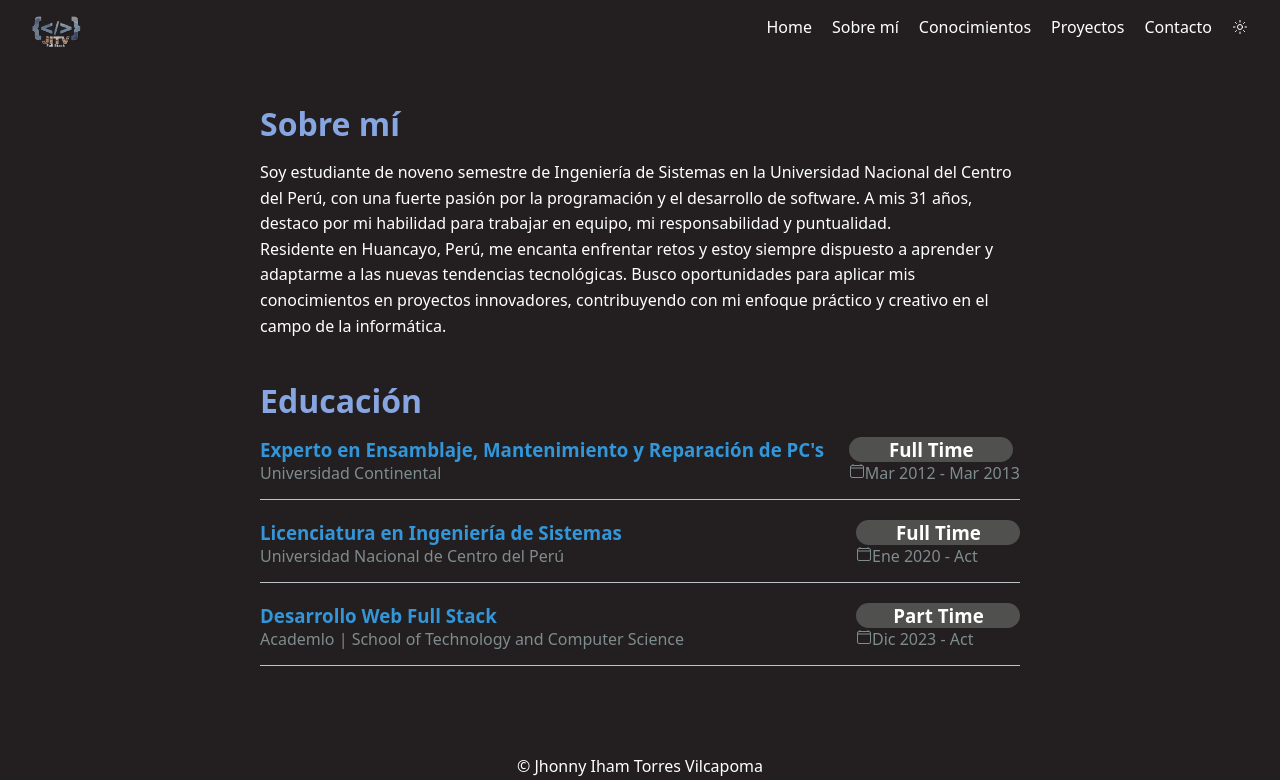
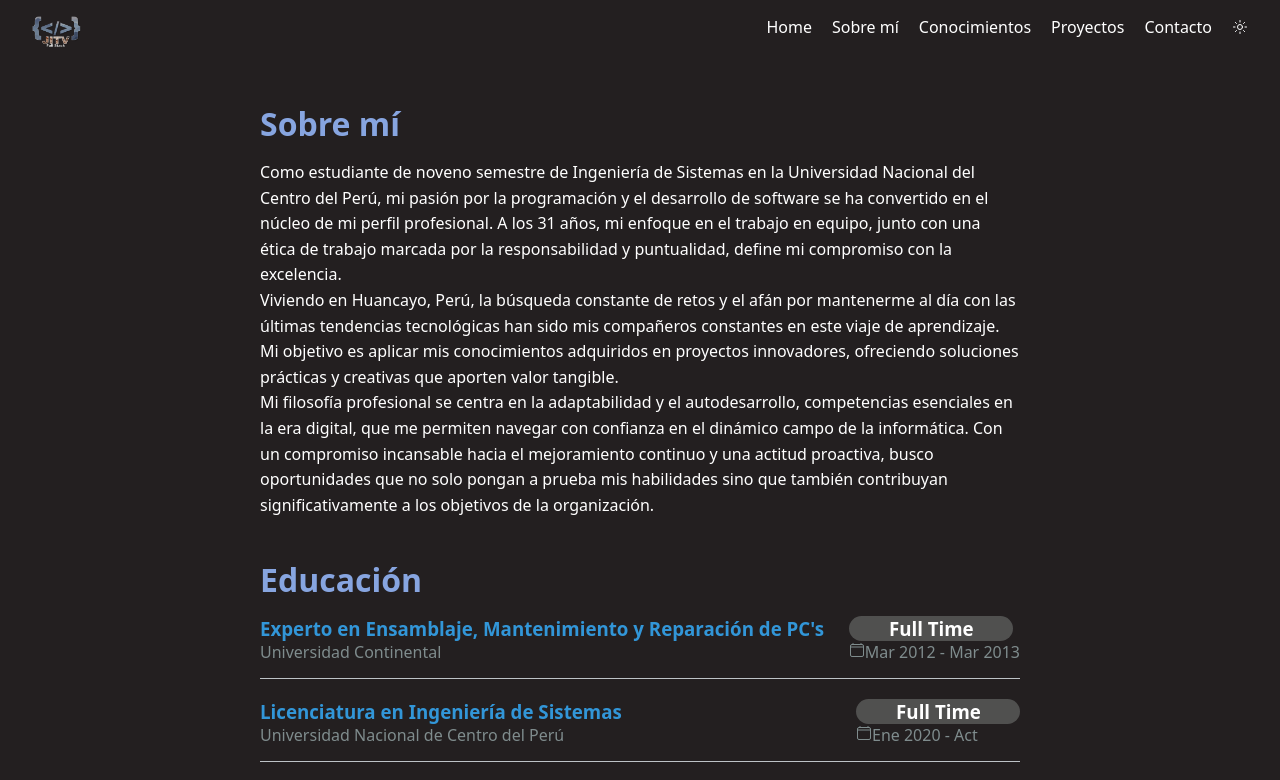
Before and after one commit to JhonnyIham/portafolio, a React (Vite) app: page /#/sobremi in a window 1280 px wide. Shown: the top 780 px of the page. Built offline with nearby package versions, Linux system fonts and the light colour scheme.

Commit message:
finished5.0

```diff
--- a/src/componentes/SobreMi/SobreMi.jsx
+++ b/src/componentes/SobreMi/SobreMi.jsx
@@ -25,15 +25,9 @@ const SobreMi = () => {
     <div className="sobreMi">
       <article className="sobreMi-biografia">
         <h2 className="sobreMi-titulo">Sobre mí</h2>
-        <p className="sobreMi-texto">Soy estudiante de noveno semestre de
-        Ingeniería de Sistemas en la Universidad Nacional del Centro del Perú,
-        con una fuerte pasión por la programación y el desarrollo de software. A mis 31 años, destaco por mi habilidad para trabajar en equipo, mi
-        responsabilidad y puntualidad.</p>
-        <p className="sobreMi-texto">Residente en Huancayo, Perú, me encanta
-        enfrentar retos y estoy siempre dispuesto a aprender y adaptarme a las
-        nuevas tendencias tecnológicas. Busco oportunidades para aplicar mis
-        conocimientos en proyectos innovadores, contribuyendo con mi enfoque
-        práctico y creativo en el campo de la informática.</p>
+        <p className="sobreMi-texto">Como estudiante de noveno semestre de Ingeniería de Sistemas en la Universidad Nacional del Centro del Perú, mi pasión por la programación y el desarrollo de software se ha convertido en el núcleo de mi perfil profesional. A los 31 años, mi enfoque en el trabajo en equipo, junto con una ética de trabajo marcada por la responsabilidad y puntualidad, define mi compromiso con la excelencia.</p>
+        <p className="sobreMi-texto">Viviendo en Huancayo, Perú, la búsqueda constante de retos y el afán por mantenerme al día con las últimas tendencias tecnológicas han sido mis compañeros constantes en este viaje de aprendizaje. Mi objetivo es aplicar mis conocimientos adquiridos en proyectos innovadores, ofreciendo soluciones prácticas y creativas que aporten valor tangible.</p>
+        <p className="sobreMi-texto">Mi filosofía profesional se centra en la adaptabilidad y el autodesarrollo, competencias esenciales en la era digital, que me permiten navegar con confianza en el dinámico campo de la informática. Con un compromiso incansable hacia el mejoramiento continuo y una actitud proactiva, busco oportunidades que no solo pongan a prueba mis habilidades sino que también contribuyan significativamente a los objetivos de la organización.</p>
       </article>
       <article className="sobreMi-educacion">
         <h2 className="sobreMi-titulo">Educación</h2>
```
